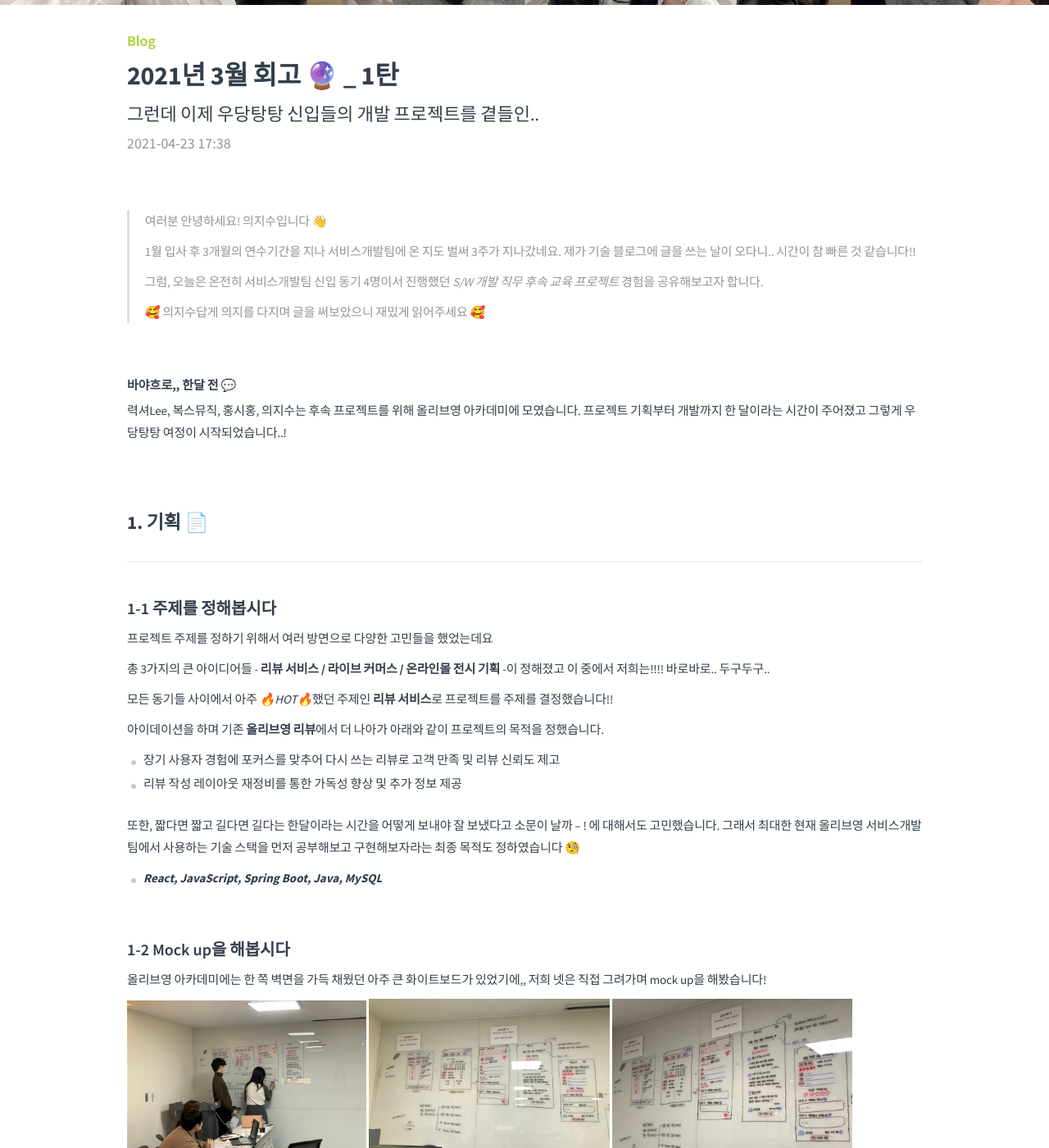
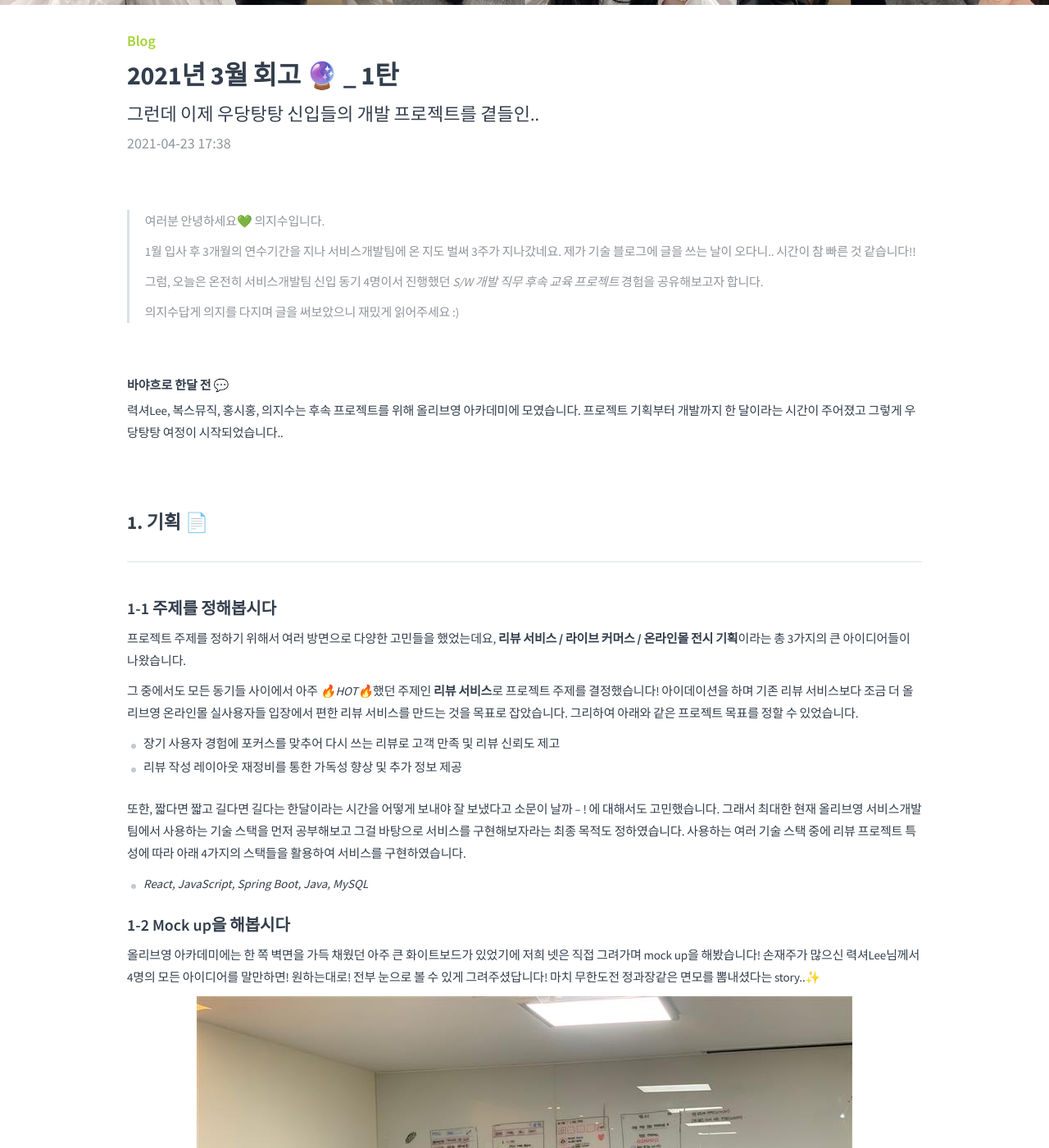
Before and after one commit to tedpark/oy-alldev.github.io, a Jekyll site: the page built from tech/2104231738/index.md, in a window 1280 px wide and 1400 px high, scrolled down 464 px. Shown: the whole window at 82% size. Built offline with Jekyll 4.4.1, drawn with Linux system fonts in a browser that asks for light colours; comment, search, counter and statistics services are not loaded; some of the changed text lies outside the part shown.

Commit message:
fix/2104231738 게시물 수정

```diff
--- a/tech/2104231738/index.md
+++ b/tech/2104231738/index.md
@@ -10,19 +10,19 @@ post-header: true
 header-img: img/title.png
 hash-tag: [Blog, WebApp, React, SpringBoot, JavaScript]
 ---
-> 여러분 안녕하세요! 의지수입니다 👋
+> 여러분 안녕하세요💚 의지수입니다.
 >
 > 1월 입사 후 3개월의 연수기간을 지나 서비스개발팀에 온 지도 벌써 3주가 지나갔네요. 제가 기술 블로그에 글을 쓰는 날이 오다니.. 시간이 참 빠른 것 같습니다!!
 >
 > 그럼, 오늘은 온전히 서비스개발팀 신입 동기 4명이서 진행했던  *S/W 개발 직무 후속 교육 프로젝트* 경험을 공유해보고자 합니다.
 >
-> 🥰 의지수답게 의지를 다지며 글을 써보았으니 재밌게 읽어주세요 🥰
+> 의지수답게 의지를 다지며 글을 써보았으니 재밌게 읽어주세요 :)
 
 <br />
 
-#### 바야흐로,, 한달 전 💬
+#### 바야흐로 한달 전 💬
 
-력셔Lee, 복스뮤직, 홍시홍, 의지수는 후속 프로젝트를 위해 올리브영 아카데미에 모였습니다. 프로젝트 기획부터 개발까지 한 달이라는 시간이 주어졌고 그렇게 우당탕탕 여정이 시작되었습니다..!
+력셔Lee, 복스뮤직, 홍시홍, 의지수는 후속 프로젝트를 위해 올리브영 아카데미에 모였습니다. 프로젝트 기획부터 개발까지 한 달이라는 시간이 주어졌고 그렇게 우당탕탕 여정이 시작되었습니다..
 
 <br />
 
@@ -32,14 +32,10 @@ hash-tag: [Blog, WebApp, React, SpringBoot, JavaScript]
 
 ### 1-1 주제를 정해봅시다
 
-프로젝트 주제를 정하기 위해서 여러 방면으로 다양한 고민들을 했었는데요
+프로젝트 주제를 정하기 위해서 여러 방면으로 다양한 고민들을 했었는데요, **리뷰 서비스 / 라이브 커머스 / 온라인몰 전시 기획**이라는 총 3가지의 큰 아이디어들이 나왔습니다.
 
-총 3가지의 큰 아이디어들 - **리뷰 서비스 / 라이브 커머스 / 온라인몰 전시 기획** -이 정해졌고
-이 중에서 저희는!!!! 바로바로.. 두구두구..
-
-모든 동기들 사이에서 아주 *🔥HOT🔥*했던 주제인 **리뷰 서비스**로 프로젝트를 주제를 결정했습니다!!
-
-아이데이션을 하며 기존 **올리브영 리뷰**에서 더 나아가 아래와 같이 프로젝트의 목적을 정했습니다.
+그 중에서도 모든 동기들 사이에서 아주 *🔥HOT🔥*했던 주제인 **리뷰 서비스**로 프로젝트 주제를 결정했습니다! 아이데이션을 하며 기존 리뷰 서비스보다 조금 더 올리브영 온라인몰 실사용자들 입장에서 편한 리뷰 서비스를 만드는 것을 목표로 잡았습니다.
+그리하여 아래와 같은 프로젝트 목표를 정할 수 있었습니다.
 
 * 장기 사용자 경험에 포커스를 맞추어 다시 쓰는 리뷰로 고객 만족 및 리뷰 신뢰도 제고
 * 리뷰 작성 레이아웃 재정비를 통한 가독성 향상 및 추가 정보 제공
@@ -47,49 +43,43 @@ hash-tag: [Blog, WebApp, React, SpringBoot, JavaScript]
 
 
 또한, 짧다면 짧고 길다면 길다는 한달이라는 시간을 어떻게 보내야 잘 보냈다고 소문이 날까 -- ! 에 대해서도 고민했습니다.
-그래서 최대한 현재 올리브영 서비스개발팀에서 사용하는 기술 스택을 먼저 공부해보고 구현해보자라는 최종 목적도 정하였습니다 🧐
-* ***React, JavaScript, Spring Boot, Java, MySQL***
+그래서 최대한 현재 올리브영 서비스개발팀에서 사용하는 기술 스택을 먼저 공부해보고 그걸 바탕으로 서비스를 구현해보자라는 최종 목적도 정하였습니다. 사용하는 여러 기술 스택 중에 리뷰 프로젝트 특성에 따라 아래 4가지의 스택들을 활용하여 서비스를 구현하였습니다.
+* *React, JavaScript, Spring Boot, Java, MySQL*
 
-<br />
 
 
 ### 1-2 Mock up을 해봅시다
 
-올리브영 아카데미에는 한 쪽 벽면을 가득 채웠던 아주 큰 화이트보드가 있었기에,, 저희 넷은 직접 그려가며 mock up을 해봤습니다!
-
-<img src="img/01.jpg" style="zoom:36.5%; display: inline;">
-<img src="img/03.png" style="zoom:9%; display: inline;">
-<img src="img/04.png" style="zoom:9%; display: inline;">
-
-손재주가 많으신 력셔Lee님께서 4명의 모든 아이디어를 말만하면! 원하는대로! 전부 눈으로 볼 수 있게 그려주셨답니다!
+올리브영 아카데미에는 한 쪽 벽면을 가득 채웠던 아주 큰 화이트보드가 있었기에 저희 넷은 직접 그려가며 mock up을 해봤습니다! 손재주가 많으신 력셔Lee님께서 4명의 모든 아이디어를 말만하면! 원하는대로! 전부 눈으로 볼 수 있게 그려주셨답니다!
 마치 무한도전 정과장같은 면모를 뽐내셨다는 story..✨
 
-계획도 세워보고 ~ ERD도 그려보고 ~
-  <img src="img/05.png" style="zoom:11.3%; display: inline;">
-<img src="img/06.png" style="zoom:15%; display: inline;" >
+<img src="img/01.jpg"> <br />
+<img src="img/03.png" style="zoom:14.5%; display: inline; padding:8px;">
+<img src="img/04.png" style="zoom:14.5%; display: inline;"> <br />
 
-<br />
+<img src="img/06.png" style="zoom:18.2%; display: inline; padding:8px;">
+<img src="img/05.png" style="zoom:13.7%; display: inline;">
+
+일정관리도 다같이 공유하며 ERD도 그려가며 프로젝트에 한걸음씩 다가갔습니다 ㅎㅎ
+
 
 ### 1-3 로고를 정해봅시다
-*다시 쓰는 리뷰로 리뷰 신뢰도 제고 / 리뷰 가독성 향상 / 추가 정보 제공* 이라는 프로젝트의 뚜렷한 목적에 맞는 이름을 생각했습니다.
-그리하여 탄생한 ️**[Re:리뷰]** , **[Re:리뷰]**는 리뷰에 다시 리뷰를 쓰다. 라는 아이디어가 중심이 되어 만들어진 이름입니다.
+*다시 쓰는 리뷰로 리뷰 신뢰도 제고 / 리뷰 가독성 향상 / 추가 정보 제공* 이라는 프로젝트의 뚜렷한 목적에 맞는 이름을 생각했습니다. 그리하여 탄생한 ️**[Re:리뷰]** , **[Re:리뷰]**는 리뷰에 다시 리뷰를 쓰다. 라는 아이디어가 중심이 되어 만들어진 이름입니다.
 
 
-✔️ 시간이 지나고 보니 처음 썼던 리뷰와 느낀 점이 다르다면? 또는 처음 썼던 것보다 더 강조하고 싶은게 생겼다면?
-마치 이메일에 답장할 때 [Re:]태그가 붙는 것처럼 나의 리뷰에 내가 다시 답장한다!라는 추가 정보 제공의 의미를 담았고, 접두사 -re가 가지는 "다시"라는 의미를 녹여 다시 쓰는 리뷰라는 의미를 한 번 더 강조했습니다!
-<br />
+✔️ 시간이 지나고 보니 처음 썼던 리뷰와 느낀 점이 다르다면?
 
-로고는 **홍시홍**님께서 만들어주셨는데요. *리뷰에 답장을 보낸다* 라는 느낌을 강조하기 위해 종이비행기를 넣으셨다고 합니다 :)
-<img src="img/Rereview.png" style=" display: inline;">
+✔️ 처음 썼던 것보다 더 강조하고 싶은게 생겼다면?
+마치 이메일에 답장할 때 **[Re:] 태그**가 붙는 것처럼 나의 리뷰에 내가 다시 답장하여 기존 리뷰에서 나아가 또다른 추가 정보 제공의 의미를 담았고 접두사 -re가 가지는 "다시"라는 의미를 녹여 다시 쓰는 리뷰라는 의미를 한 번 더 강조했습니다!
+로고는 **홍시홍**님께서 만들어주셨는데요. 올리브영 로고 색상들과 함께 *답장을 보낸다* 라는 느낌을 강조하기 위해 종이비행기를 넣으셨다고 합니다.
+<img src="img/Rereview.png">
 
 <br />
 
 ## 2. 그리고 우리는..🐥
 <hr />
-저희 넷은 매일 같이 공부도 하고 오류도 잡고 열심히 아주 잘 헤쳐나갔습니다.. 이 과정은 2탄에서 홍시홍님께서 친절하게 작성해주리라 믿고 바톤터치를 해보겠습니다.. 🙏
+저희 넷은 매일 같이 공부도 하고 (밥도 먹고 카페도 가고) 오류도 잡고 열심히 하루 하루를 잘 헤쳐나갔습니다. 딱 넷이서만 아카데미에서 함께 붙어 한 달을 생활하니 빨리 가까워질 수 있었고 자연스레 에피소드들도 생겨 재밌었습니다. 돌이켜보면 정말 너무 좋았던 시간이었어요.
+프로젝트를 하며 당시에는 어떤 팀으로 배치받을까 서로 걱정도 하고 최소 2명씩은 붙어서 배치받았으면 좋겠다는 얘기를 많이했었는데요. 현재는 네 명 모두 **서비스개발팀**에서 제 몫을 해내는 구성원이 되기 위해 헤쳐나가고 있답니다..🤔
+<img src="img/02.jpg" style="zoom:70%;">
 
-마지막으로 React 강의를 들으며 공부하는 모습 보고 가세요 👻
-<img src="img/02.jpg" style="zoom:70%; display: inline;">
-<br />
-<br />
-> 글을 쓴다는 것은 생각보다 어려운 일이었네요.. 저에게 의지가 더 필요하다는 것을 깨달았습니다. 다음에 다른 글로 만나요 !!
+이 이후에 이야기는 홍시홍님께서 2탄에서 자세히 들려주실거라고 믿고 이만 (급히) 글을 마무리해보겠습니다. 다음에 다른 글로 만나요! 👋
```
